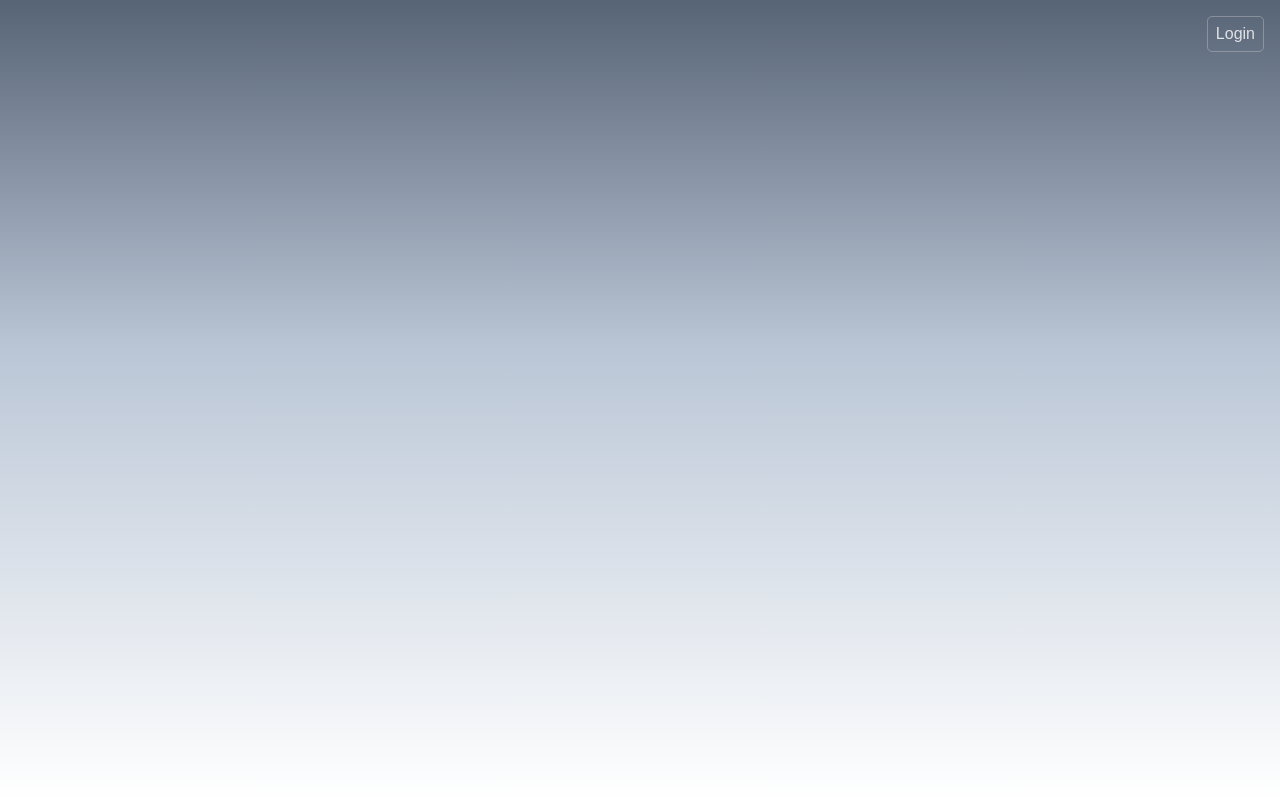
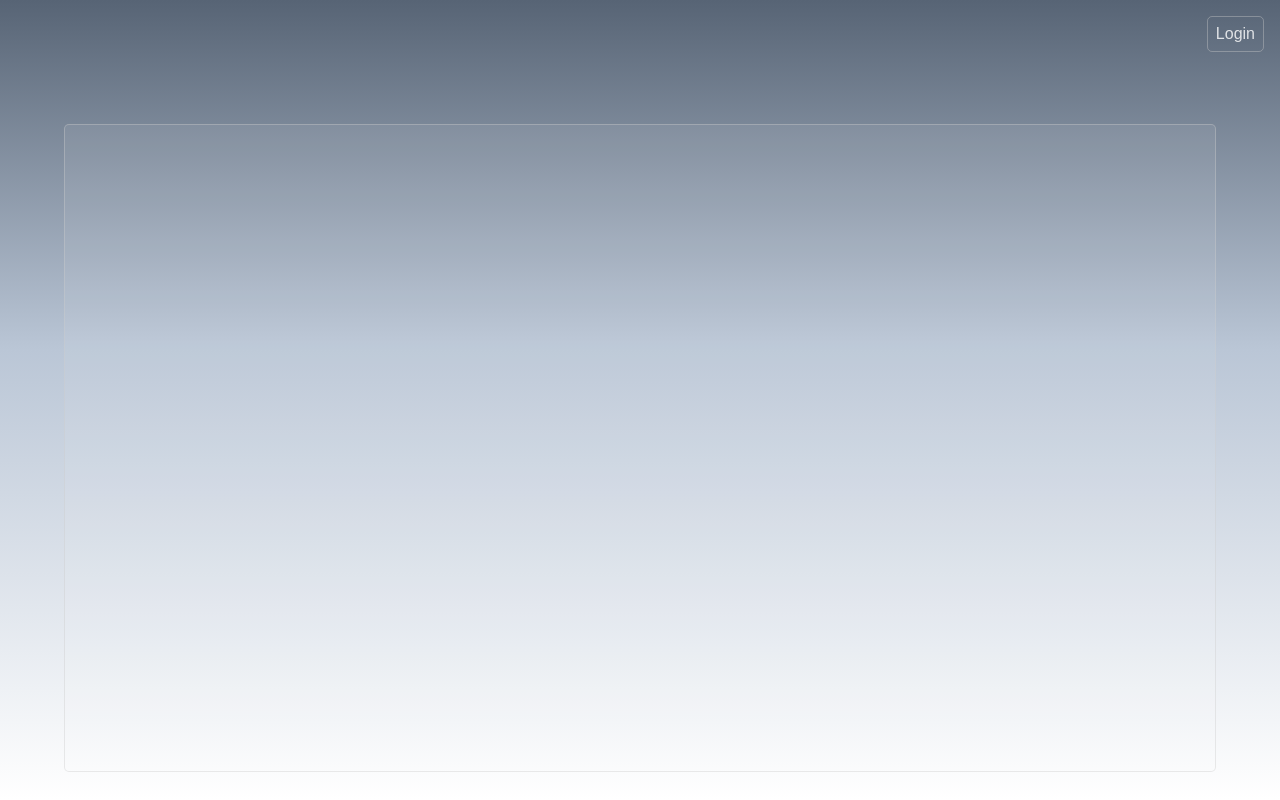
Before and after one commit to hoshikitsunoda/mdttn, a React (Create React App) app in the folder client/: page / in a window 1280 px wide. Built offline with nearby package versions, Linux system fonts and the light colour scheme.

Commit message:
imported container

```diff
--- a/client/src/App.tsx
+++ b/client/src/App.tsx
@@ -3,6 +3,7 @@ import { ThemeProvider } from 'styled-components'
 
 import Layout from './hoc/Layout'
 import Header from './components/Header'
+import InnerContainer from './containers/InnerContainer'
 
 import { GlobalStyle } from './theme/globalStyles'
 import { theme } from './theme/theme'
@@ -13,6 +14,7 @@ const App: React.FC = () => {
       <GlobalStyle />
       <Layout>
         <Header />
+        <InnerContainer />
       </Layout>
     </ThemeProvider>
   )
--- a/client/src/components/Header.tsx
+++ b/client/src/components/Header.tsx
@@ -16,7 +16,7 @@ const header: React.FC = () => {
 
 const Header = styled.header`
   ${Styled.flexbox('column', 'center', 'flex-end')}
-  padding: 1rem;
+  padding: 1rem 1rem 4.5rem 1rem;
 `
 
 const LoginButton = styled(Link)`
--- a/client/src/containers/InnerContainer.tsx
+++ b/client/src/containers/InnerContainer.tsx
@@ -10,6 +10,9 @@ const Container = styled.div`
   width: 90%;
   margin: 0 auto;
   border: 1px solid rgba(203, 203, 203, 0.4);
+  border-radius: 5px;
+  background-color: rgba(255, 255, 255, 0.07);
+  height: 81vh;
 `
 
 export default innerContainer
```
